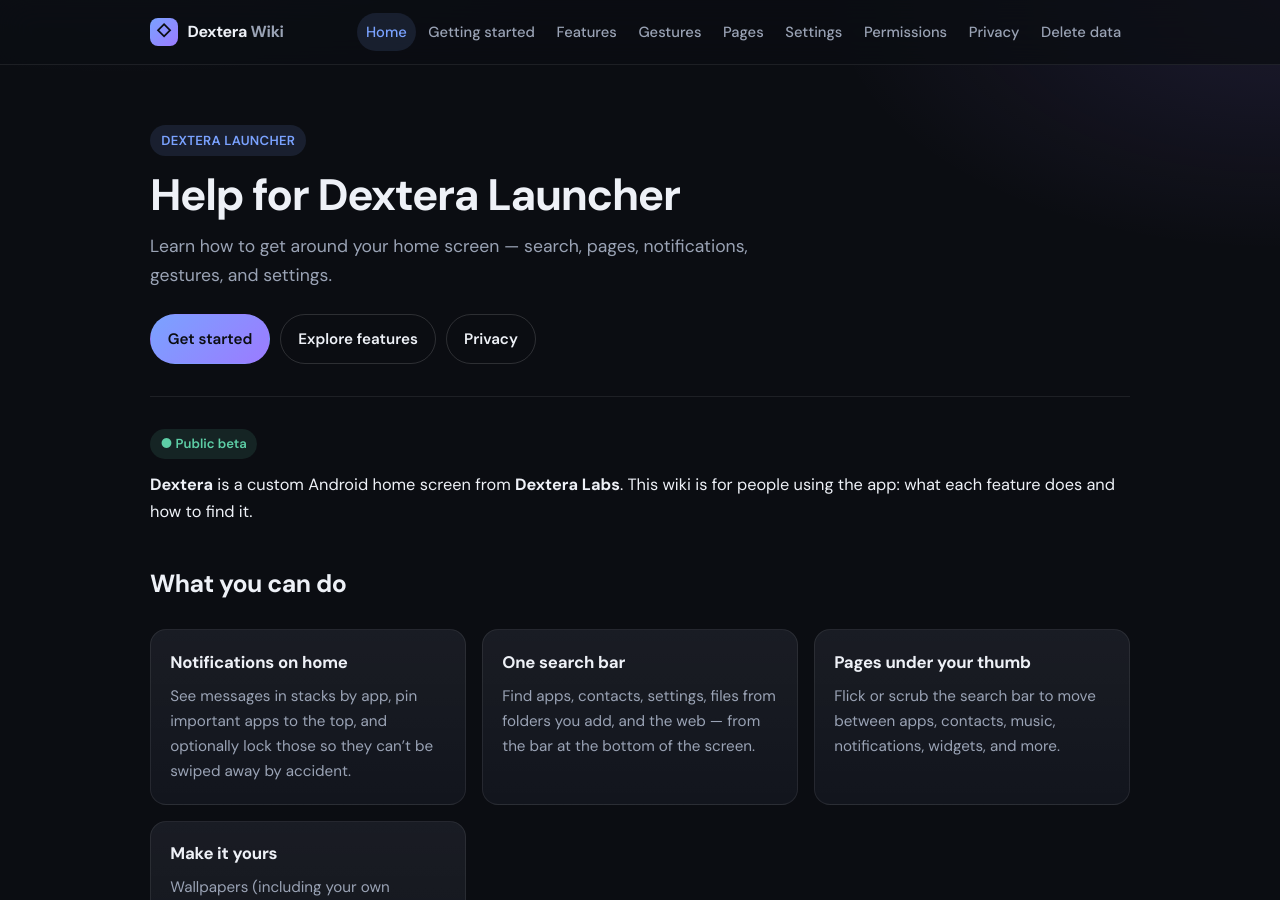
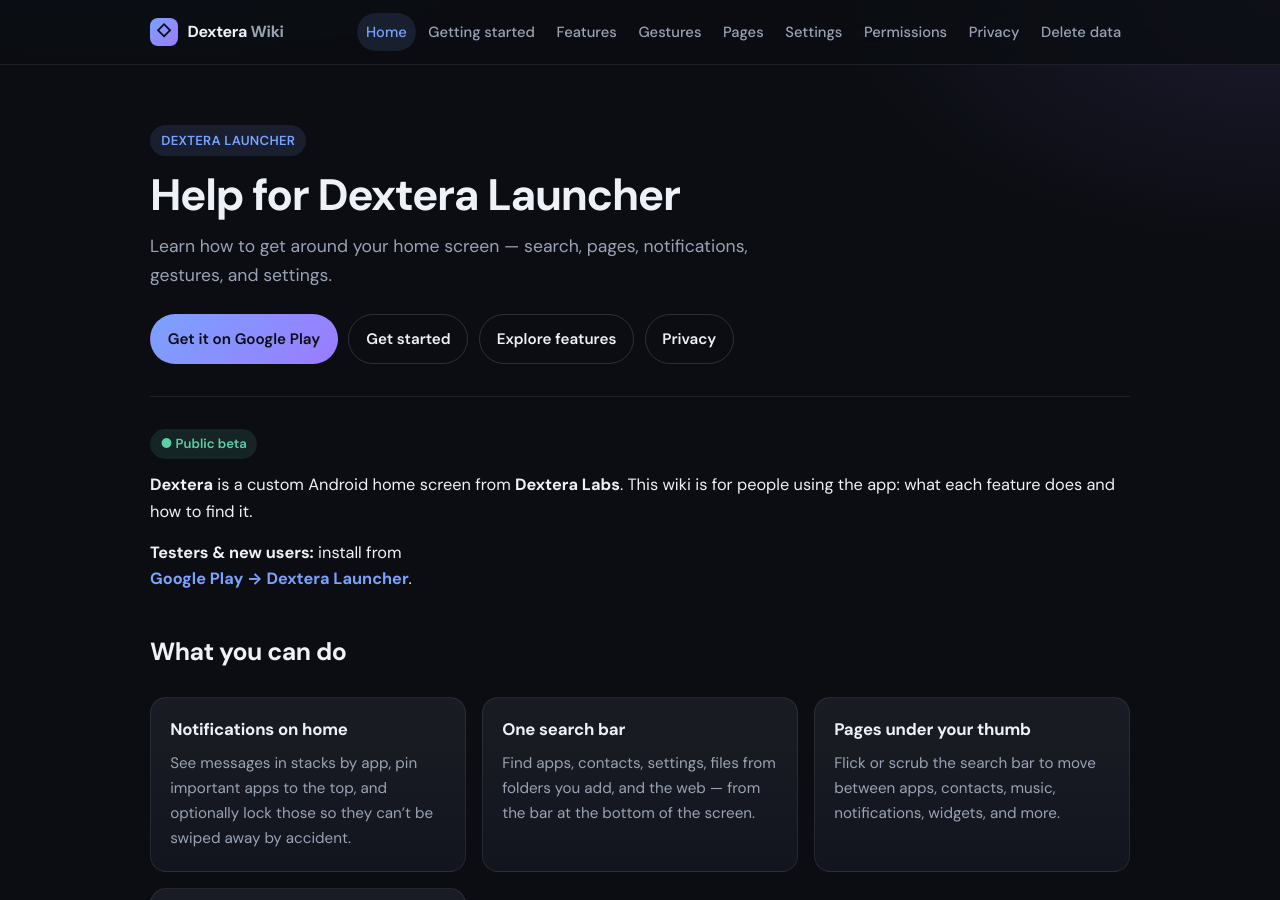
Before and after one commit to miketblountworks/DexteraWiki, a Jekyll site: the page built from index.md, in a window 1280 px wide and 900 px high. Built offline with Jekyll 4.4.1, drawn with Linux system fonts in a browser that asks for light colours; some of the changed text lies outside the part shown.

Commit message:
Add Google Play install link for testers.
Surface the Play Store listing on the home hero, footer, and getting-started page so visitors can open the beta app in one tap.

```diff
--- a/_layouts/default.html
+++ b/_layouts/default.html
@@ -47,7 +47,8 @@
       {% if page.hero_subtitle %}<p class="lede">{{ page.hero_subtitle }}</p>{% endif %}
       {% if page.hero_ctas %}
       <div class="hero-actions">
-        <a class="btn btn-primary" href="{{ '/getting-started/' | relative_url }}">Get started</a>
+        <a class="btn btn-primary" href="https://play.google.com/store/apps/details?id=com.dexteralabs.launcher" target="_blank" rel="noopener noreferrer">Get it on Google Play</a>
+        <a class="btn btn-ghost" href="{{ '/getting-started/' | relative_url }}">Get started</a>
         <a class="btn btn-ghost" href="{{ '/features/' | relative_url }}">Explore features</a>
         <a class="btn btn-ghost" href="{{ '/privacy/' | relative_url }}">Privacy</a>
       </div>
@@ -72,6 +73,7 @@
         <p class="muted">Documentation for Dextera Launcher by <strong>Dextera Labs</strong>. Proprietary software — not open source. Active development — features may change.</p>
       </div>
       <div class="footer-links">
+        <a href="https://play.google.com/store/apps/details?id=com.dexteralabs.launcher" target="_blank" rel="noopener noreferrer">Google Play</a>
         <a href="{{ '/permissions/' | relative_url }}">Permissions</a>
         <a href="{{ '/privacy/' | relative_url }}">Privacy policy</a>
         <a href="{{ '/data-deletion/' | relative_url }}">Delete data</a>
--- a/index.md
+++ b/index.md
@@ -10,6 +10,9 @@ description: User help and feature guides for Dextera Launcher.
 <p><span class="status-pill">● Public beta</span></p>
 
 **Dextera** is a custom Android home screen from **Dextera Labs**. This wiki is for people using the app: what each feature does and how to find it.
+
+**Testers & new users:** install from
+[**Google Play → Dextera Launcher**](https://play.google.com/store/apps/details?id=com.dexteralabs.launcher).
 
 ## What you can do
 
@@ -70,4 +73,5 @@ description: User help and feature guides for Dextera Launcher.
 
 Dextera is in **public beta**. The main experience is ready for everyday use; we’re polishing and fixing bugs based on feedback.
 
+**Get the app:** [Google Play](https://play.google.com/store/apps/details?id=com.dexteralabs.launcher)
 **Developer:** Dextera Labs
```
Also changed, not shown: getting-started.md (+8 -0 lines).
